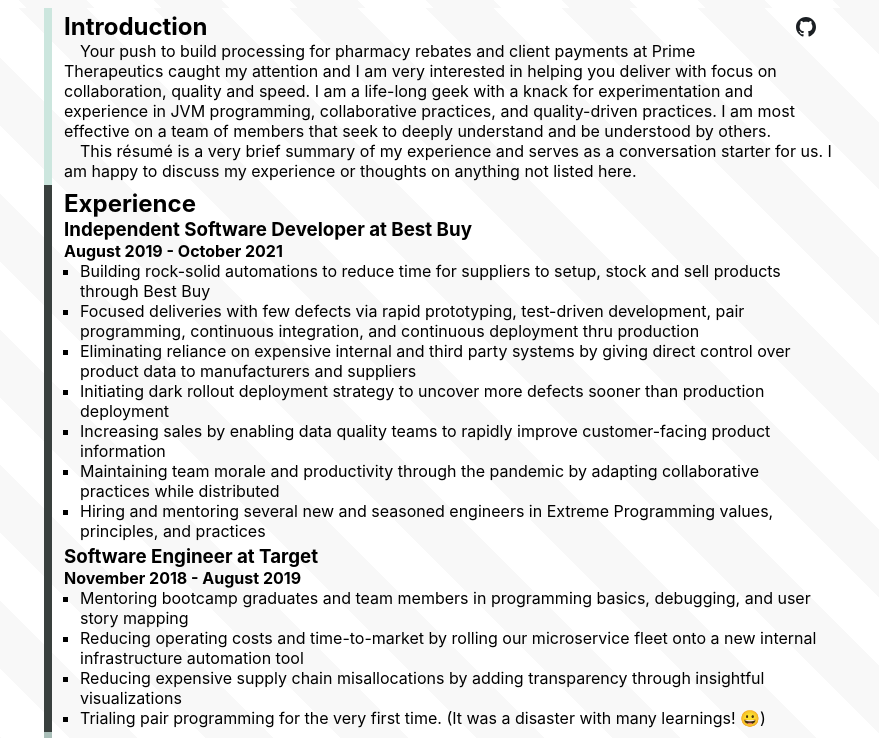
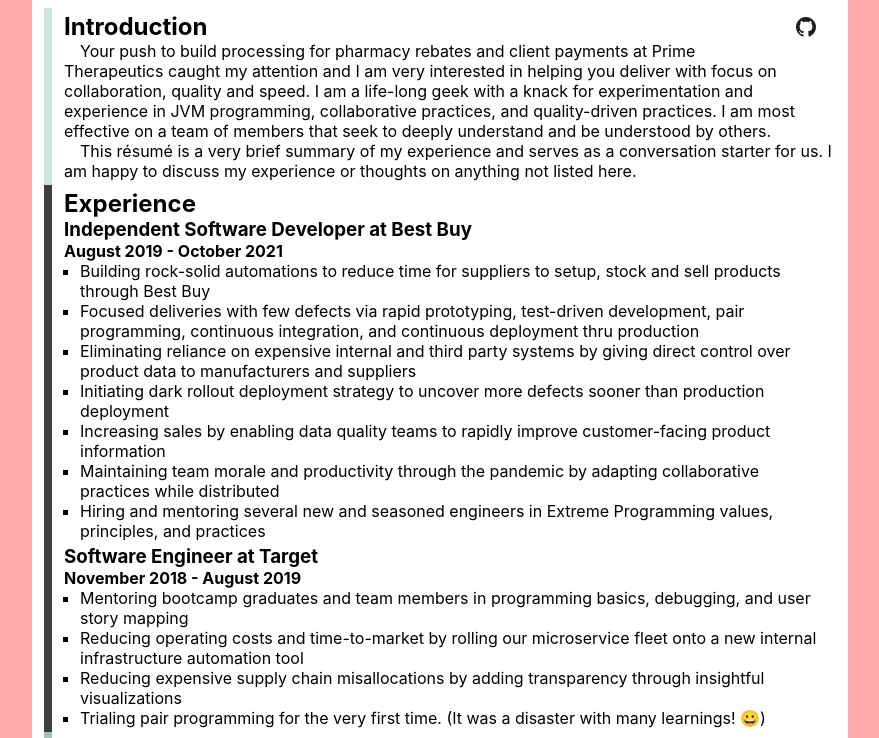
Before and after one commit to arctair/resume, a React (Create React App) app in the folder webapp/: page /prime in a window 1280 px wide. Shown: the top 738 px of the page, without its empty margins (200-1079 px from the left). Built offline with nearby package versions, Linux system fonts and the light colour scheme.

Commit message:
fix striped background leaking into page

```diff
--- a/webapp/src/components/Section.css
+++ b/webapp/src/components/Section.css
@@ -1,5 +1,5 @@
 .section:first-child {
-  margin-top: 0.5rem;
+  padding-top: 0.5rem;
 }
 
 .section {
--- a/webapp/src/index.css
+++ b/webapp/src/index.css
@@ -16,13 +16,7 @@ html,
 body,
 #root {
   height: 100%;
-  background: repeating-linear-gradient(
-    45deg,
-    #fff,
-    #fff 0.5in,
-    #f8f8f8 0.5in,
-    #f8f8f8 1in
-  );
+  background: #faa;
 }
 
 h1,
--- a/webapp/src/resumes/Prime.tsx
+++ b/webapp/src/resumes/Prime.tsx
@@ -14,7 +14,7 @@ export default function App() {
         margin: 'auto',
         width: '8.5in',
         height: '11in',
-        // backgroundImage: 'url("background.jpg")',
+        backgroundColor: 'white',
         padding: '0 1rem',
         boxSizing: 'border-box',
       }}
```
